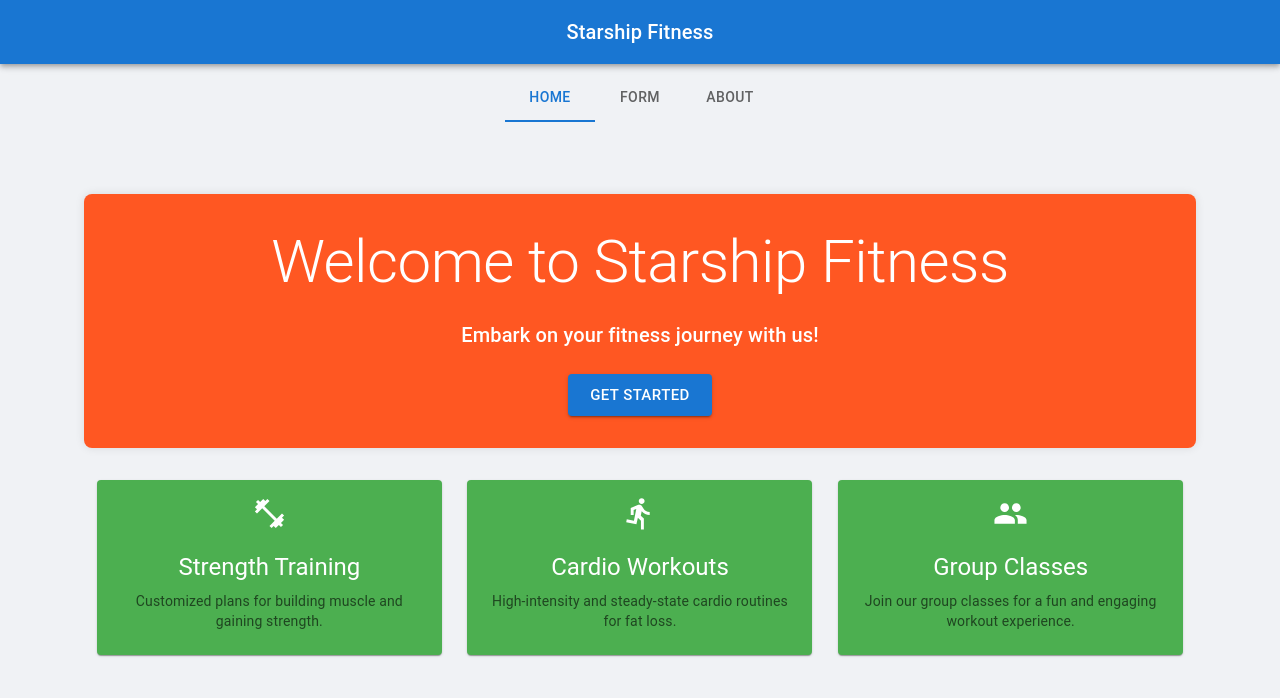
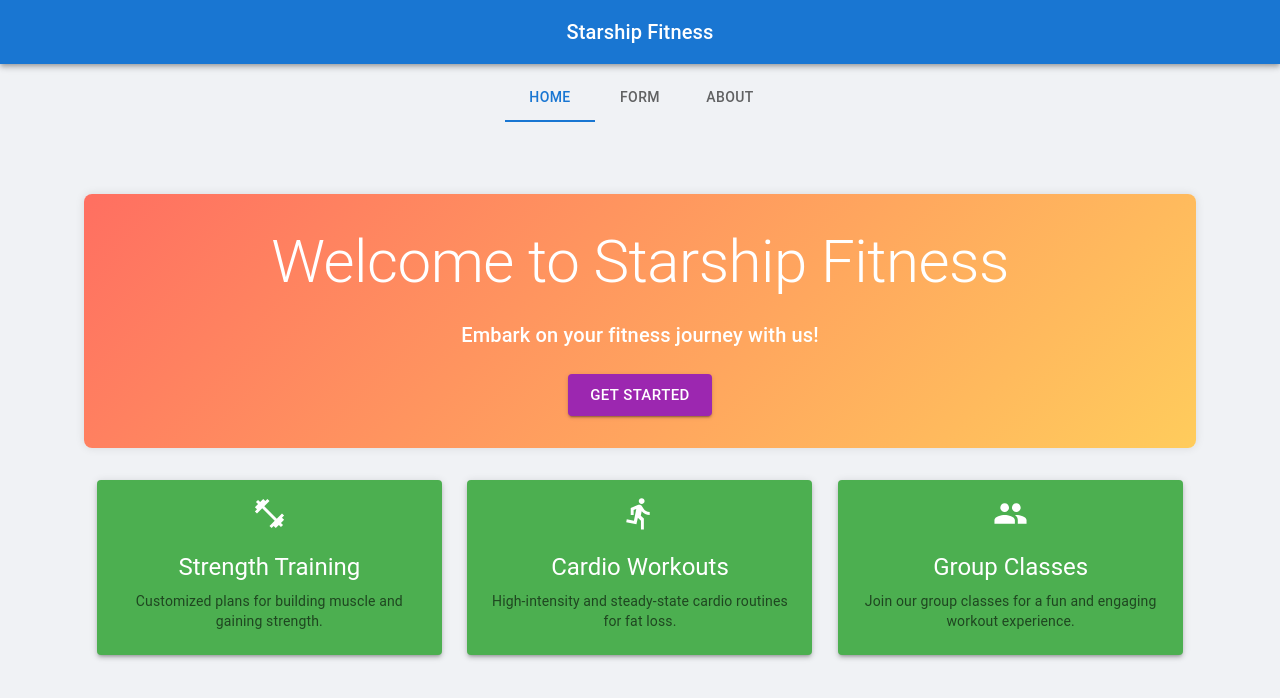
Before and after one commit to J72003/Fitness_App, a React (Create React App) app in the folder starship-fitness/: page / in a window 1280 px wide. Shown: the top 698 px of the page. Built offline with nearby package versions, Linux system fonts and the light colour scheme.

Commit message:
made a couple more changes

```diff
--- a/starship-fitness/src/App.css
+++ b/starship-fitness/src/App.css
@@ -22,15 +22,26 @@ body {
 
 .tab-content {
   padding: 20px;
-  animation: fadeIn 0.5s;
+  animation: fadeIn 1s ease-in-out;
 }
 
 .home-banner {
-  background-color: #ff5722;
+  background: linear-gradient(135deg, #ff5722, #e64a19);
   color: white;
   border-radius: 8px;
   box-shadow: 0 0 10px rgba(0, 0, 0, 0.1);
-  animation: slideIn 0.5s;
+  animation: slideInFromTop 1s ease-in-out;
+}
+
+@keyframes slideInFromTop {
+  from {
+    transform: translateY(-20px);
+    opacity: 0;
+  }
+  to {
+    transform: translateY(0);
+    opacity: 1;
+  }
 }
 
 .home-features {
@@ -42,21 +53,24 @@ body {
 .home-features .MuiCard-root {
   background-color: #4caf50;
   color: white;
-  transition: transform 0.3s ease;
+  transition: transform 0.5s ease-in-out, box-shadow 0.5s ease-in-out;
+  cursor: pointer;
 }
 
 .home-features .MuiCard-root:hover {
   transform: scale(1.05);
+  box-shadow: 0 4px 15px rgba(0, 0, 0, 0.2);
 }
 
 .form-container {
   background-color: #fff;
+  border: 1px solid #ddd;
   border-radius: 8px;
   box-shadow: 0 0 10px rgba(0, 0, 0, 0.1);
-  padding: 20px;
+  padding: 30px;
   max-width: 600px;
-  margin: 20px auto;
-  animation: slideIn 0.5s;
+  margin: 30px auto;
+  animation: slideIn 1s ease-in-out;
 }
 
 @keyframes fadeIn {
@@ -86,18 +100,29 @@ button {
   border: none;
   border-radius: 4px;
   cursor: pointer;
+  transition: background-color 0.3s ease-in-out, transform 0.3s ease-in-out;
 }
 
 button:hover {
   background-color: #0056b3;
+  transform: scale(1.05);
+}
+
+button:focus {
+  outline: none;
+  box-shadow: 0 0 0 3px rgba(0, 123, 255, 0.5);
 }
 
 .error {
   color: red;
   margin-top: -10px;
   margin-bottom: 10px;
+  font-weight: bold;
 }
 
 .recommendation {
   margin-top: 20px;
+  background-color: #f9f9f9;
+  padding: 10px;
+  border-radius: 4px;
 }
--- a/starship-fitness/src/App.js
+++ b/starship-fitness/src/App.js
@@ -138,13 +138,13 @@ function App() {
       <Container>
         {currentTab === 'home' && (
           <Box className="tab-content">
-            <Box className="home-banner" sx={{ my: 4, p: 4, textAlign: 'center', borderRadius: 2 }}>
+            <Box className="home-banner" sx={{ my: 4, p: 4, textAlign: 'center', borderRadius: 2, background: 'linear-gradient(135deg, #ff6f61, #ffcc5c)', color: 'white' }}>
               <Typography variant="h2" gutterBottom>Welcome to Starship Fitness</Typography>
               <Typography variant="h6" gutterBottom>Embark on your fitness journey with us!</Typography>
-              <Button variant="contained" color="primary" size="large" sx={{ mt: 2 }}>Get Started</Button>
+              <Button variant="contained" color="secondary" size="large" sx={{ mt: 2 }}>Get Started</Button>
             </Box>
             <Box className="home-features" sx={{ display: 'flex', justifyContent: 'space-around', mt: 4 }}>
-              <Card sx={{ maxWidth: 345 }}>
+              <Card sx={{ maxWidth: 345, boxShadow: 3, transition: 'transform 0.2s', '&:hover': { transform: 'scale(1.05)' } }}>
                 <CardContent>
                   <FitnessCenter fontSize="large" />
                   <Typography variant="h5" component="div" sx={{ mt: 2 }}>Strength Training</Typography>
@@ -153,7 +153,7 @@ function App() {
                   </Typography>
                 </CardContent>
               </Card>
-              <Card sx={{ maxWidth: 345 }}>
+              <Card sx={{ maxWidth: 345, boxShadow: 3, transition: 'transform 0.2s', '&:hover': { transform: 'scale(1.05)' } }}>
                 <CardContent>
                   <DirectionsRun fontSize="large" />
                   <Typography variant="h5" component="div" sx={{ mt: 2 }}>Cardio Workouts</Typography>
@@ -162,7 +162,7 @@ function App() {
                   </Typography>
                 </CardContent>
               </Card>
-              <Card sx={{ maxWidth: 345 }}>
+              <Card sx={{ maxWidth: 345, boxShadow: 3, transition: 'transform 0.2s', '&:hover': { transform: 'scale(1.05)' } }}>
                 <CardContent>
                   <Group fontSize="large" />
                   <Typography variant="h5" component="div" sx={{ mt: 2 }}>Group Classes</Typography>
--- a/starship-fitness/src/NavBar.css
+++ b/starship-fitness/src/NavBar.css
@@ -5,6 +5,10 @@
   padding: 10px 20px;
   background-color: #007bff;
   color: white;
+  position: fixed;
+  top: 0;
+  width: 100%;
+  z-index: 1000; /*  ensures the navbar stays on top of other content */
 }
 
 .navbar-brand {
```
Lines whose indentation alone changed are shown as unchanged.
